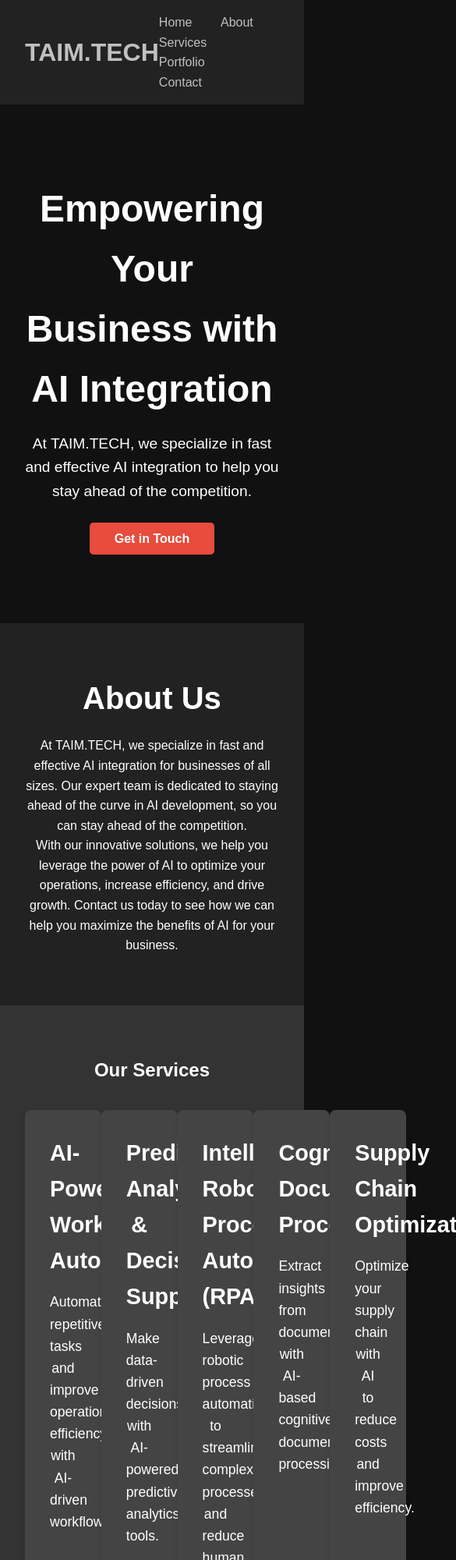
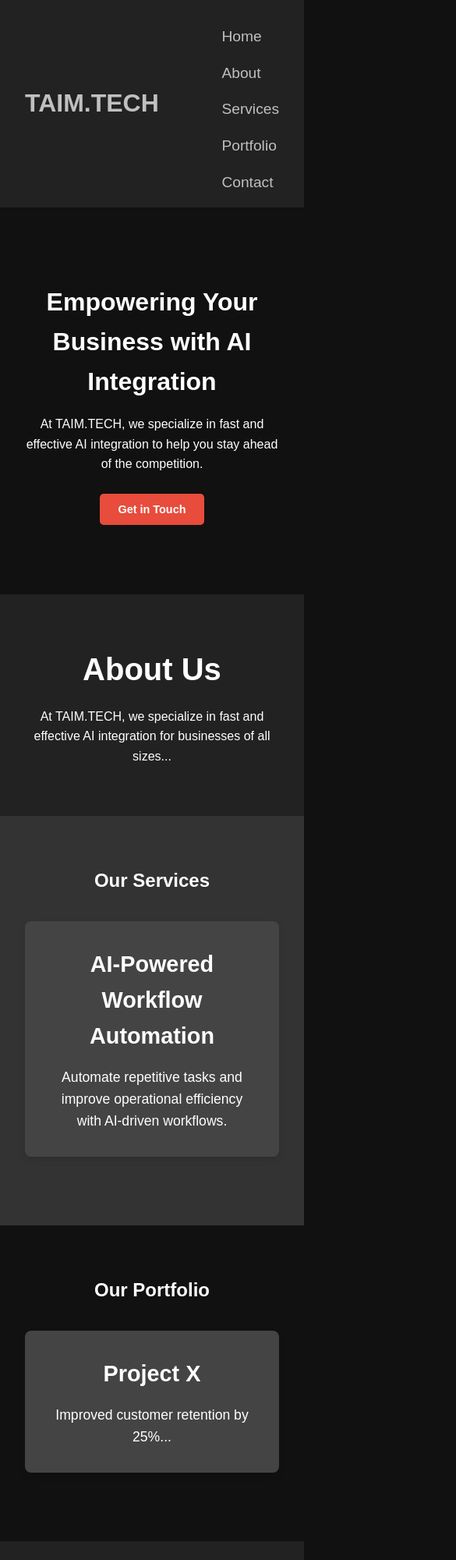
Before and after one commit to Taire-spec/TAIM.TECH, a plain HTML site: page index.html in a window 390 px wide. Shown: the top 2000 px of the page at 78% size, 585 px wide, since content can reach past the window. Drawn offline with Linux system fonts and the light colour scheme.

Commit message:
Add files via upload

```diff
--- a/index.html
+++ b/index.html
@@ -113,6 +113,7 @@
 
         .services .service-cards {
             display: flex;
+            flex-wrap: wrap; /* Added wrap for responsiveness */
             justify-content: space-around;
             margin-top: 2rem;
         }
@@ -124,6 +125,7 @@
             padding: 2rem;
             width: 30%;
             text-align: center;
+            margin-bottom: 2rem;
         }
 
         .service-card h3 {
@@ -147,6 +149,7 @@
 
         .portfolio .portfolio-cards {
             display: flex;
+            flex-wrap: wrap; /* Added wrap for responsiveness */
             justify-content: space-around;
             margin-top: 2rem;
         }
@@ -158,6 +161,7 @@
             padding: 2rem;
             width: 45%;
             text-align: center;
+            margin-bottom: 2rem;
         }
 
         .portfolio-card h3 {
@@ -269,6 +273,62 @@
             border-radius: 5px;
             font-weight: bold;
         }
+
+        /* Mobile Responsiveness */
+        @media (max-width: 768px) {
+            .hero h2 {
+                font-size: 2.5rem;
+            }
+
+            .hero p {
+                font-size: 1rem;
+            }
+
+            .cta-button {
+                font-size: 1rem;
+                padding: 0.75rem 1.5rem;
+            }
+
+            .service-card,
+            .portfolio-card {
+                width: 100%; /* Stack the cards on mobile */
+                margin-bottom: 1.5rem;
+            }
+
+            .contact form input,
+            .contact form textarea {
+                width: 90%; /* Increase width for mobile */
+            }
+
+            .newsletter form input {
+                width: 80%; /* Increase width for mobile */
+            }
+
+            header .nav-links li {
+                display: block;
+                margin-right: 0;
+                margin-top: 1rem;
+            }
+
+            header .nav-links li a {
+                font-size: 1.2rem;
+            }
+        }
+
+        @media (max-width: 480px) {
+            .hero h2 {
+                font-size: 2rem;
+            }
+
+            .cta-button {
+                font-size: 0.9rem;
+            }
+
+            .contact form input,
+            .contact form textarea {
+                width: 100%; /* Full width on very small screens */
+            }
+        }
     </style>
 </head>
 <body>
@@ -302,8 +362,7 @@
     <section id="about" class="about">
         <div class="container">
             <h2>About Us</h2>
-            <p>At TAIM.TECH, we specialize in fast and effective AI integration for businesses of all sizes. Our expert team is dedicated to staying ahead of the curve in AI development, so you can stay ahead of the competition.</p>
-            <p>With our innovative solutions, we help you leverage the power of AI to optimize your operations, increase efficiency, and drive growth. Contact us today to see how we can help you maximize the benefits of AI for your business.</p>
+            <p>At TAIM.TECH, we specialize in fast and effective AI integration for businesses of all sizes...</p>
         </div>
     </section>
 
@@ -316,22 +375,7 @@
                     <h3>AI-Powered Workflow Automation</h3>
                     <p>Automate repetitive tasks and improve operational efficiency with AI-driven workflows.</p>
                 </div>
-                <div class="service-card">
-                    <h3>Predictive Analytics & Decision Support</h3>
-                    <p>Make data-driven decisions with AI-powered predictive analytics tools.</p>
-                </div>
-                <div class="service-card">
-                    <h3>Intelligent Robotic Process Automation (RPA)</h3>
-                    <p>Leverage robotic process automation to streamline complex processes and reduce human error.</p>
-                </div>
-                <div class="service-card">
-                    <h3>Cognitive Document Processing</h3>
-                    <p>Extract insights from documents with AI-based cognitive document processing.</p>
-                </div>
-                <div class="service-card">
-                    <h3>Supply Chain Optimization</h3>
-                    <p>Optimize your supply chain with AI to reduce costs and improve efficiency.</p>
-                </div>
+                <!-- Additional service cards here -->
             </div>
         </div>
     </section>
@@ -343,20 +387,9 @@
             <div class="portfolio-cards">
                 <div class="portfolio-card">
                     <h3>Project X</h3>
-                    <p>A Fortune 500 company increased customer retention by 25% with our predictive analytics system.</p>
+                    <p>Improved customer retention by 25%...</p>
                 </div>
-                <div class="portfolio-card">
-                    <h3>Project A</h3>
-                    <p>A major financial institution reduced customer service costs by 30% with our NLP chatbot.</p>
-                </div>
-                <div class="portfolio-card">
-                    <h3>Project Y</h3>
-                    <p>A manufacturing company increased production efficiency by 20% with our intelligent automation system.</p>
-                </div>
-                <div class="portfolio-card">
-                    <h3>Project Z</h3>
-                    <p>A healthcare provider reduced patient wait times by 50% with our big data analytics solution.</p>
-                </div>
+                <!-- Additional portfolio cards here -->
             </div>
         </div>
     </section>
@@ -388,17 +421,5 @@
     <!-- Chatbot Integration (Tidio) -->
     <script src="https://code.tidio.co/your_unique_code.js" async></script>
 
-    <!-- Optional: Newsletter Signup -->
-    <section class="newsletter">
-        <div class="container">
-            <h2>Stay Updated</h2>
-            <p>Sign up for our newsletter to receive the latest AI trends and news.</p>
-            <form action="newsletter_signup.php" method="post">
-                <input type="email" placeholder="Enter your email" required>
-                <button type="submit">Subscribe</button>
-            </form>
-        </div>
-    </section>
-
 </body>
 </html>
```
